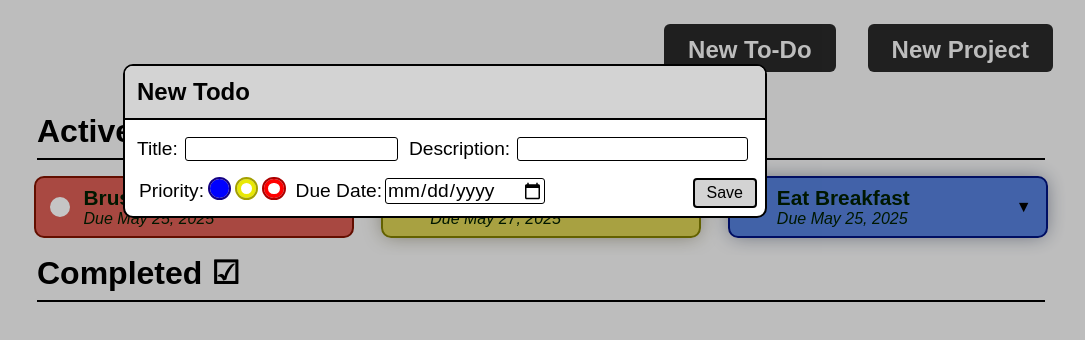
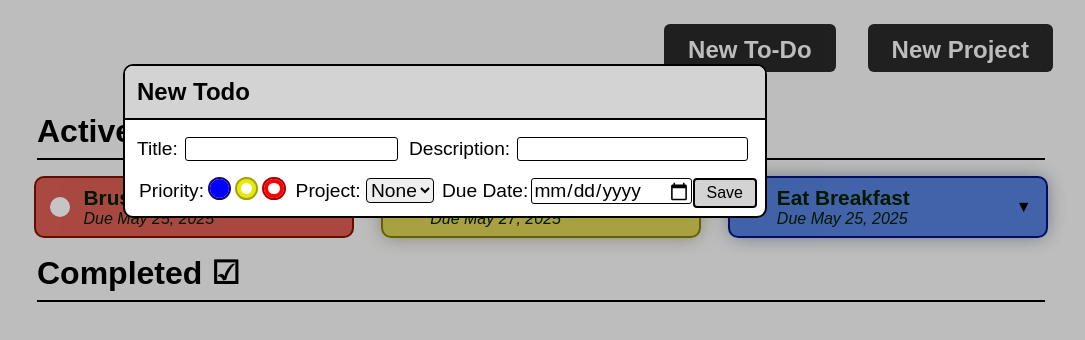
Before and after one commit to lmorgan2398/todo-list, a website with bundled scripts: page src/template.html in a window 1280 px wide. Both pictures are taken after a click on the button "New To-Do". Shown: the whole page, without its empty margins (195-1280 px from the left). Built offline with nearby package versions, Linux system fonts and the light colour scheme.

Commit message:
Design select dropdown in create todo box to allow for dynamic project selection

```diff
--- a/src/display.js
+++ b/src/display.js
@@ -99,7 +99,23 @@ const renderProjects = (projects) => {
         projectElement.textContent = project;
         projectList.appendChild(projectElement);
     })
-
 }
 
-export { renderList, toggleInfo, renderProjects };
+const renderProjectsInput = (projects) => {
+    let projectsInput = document.querySelector('#assign-project');
+    while(projectsInput.firstChild){
+        projectsInput.removeChild(projectsInput.firstChild);
+    };
+    let noneOption = document.createElement('option');
+    noneOption.value = 'None';
+    noneOption.textContent = 'None';
+    projectsInput.appendChild(noneOption);
+    projects.forEach((project) => {
+        let projectOption = document.createElement('option');
+        projectOption.value = project;
+        projectOption.textContent = project;
+        projectsInput.appendChild(projectOption);
+    })
+}
+
+export { renderList, toggleInfo, renderProjects, renderProjectsInput };
--- a/src/index.js
+++ b/src/index.js
@@ -19,6 +19,7 @@ const newTodoButton = document.querySelector('.new-todo');
 const dialog = document.querySelector('dialog');
 
 newTodoButton.addEventListener('click', () => {
+    display.renderProjectsInput(projects.getProjects());
     dialog.showModal();
 })
 
--- a/src/styles.css
+++ b/src/styles.css
@@ -394,6 +394,12 @@ input[type="radio"]:hover {
     background-color: red;
 }
 
+dialog #assign-project {
+    font-size: 1.2rem;
+    border: 1px solid black;
+    border-radius: 4px;
+}
+
 dialog .other-info {
     display: flex;
 }
@@ -412,6 +418,7 @@ dialog::backdrop {
 .due {
     display: flex;
     align-items: center;
+    margin-left: .5rem;
 }
 
 .creation-date,
--- a/src/template.html
+++ b/src/template.html
@@ -50,6 +50,11 @@
                         </label>
                     </div>
                 </fieldset>
+                <label for="project" class="assign-project">Project:
+                    <select name="projects" id="assign-project">
+                        <option value="None">None</option>
+                    </select>
+                </label>
                 <label for="due" class="due">Due Date:
                     <input type="date" name="due" id="due">
                 </label>
```
